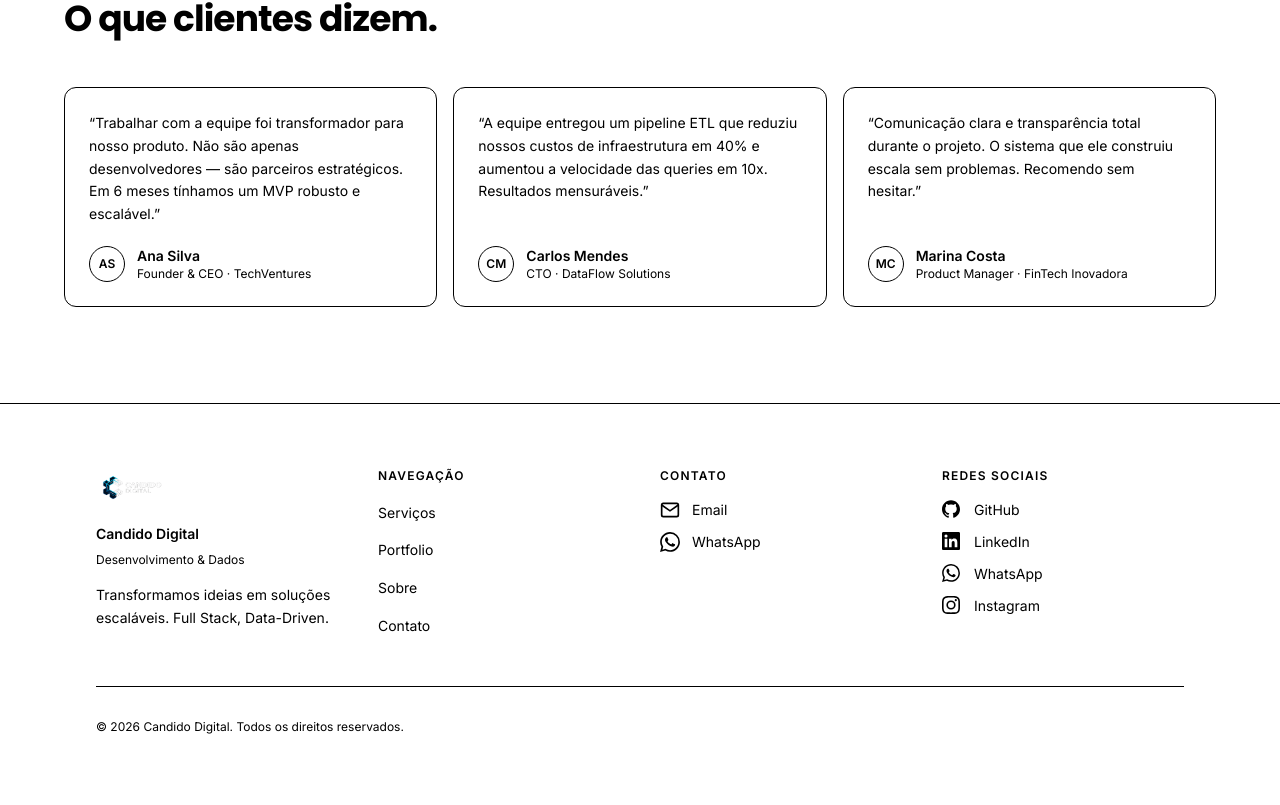
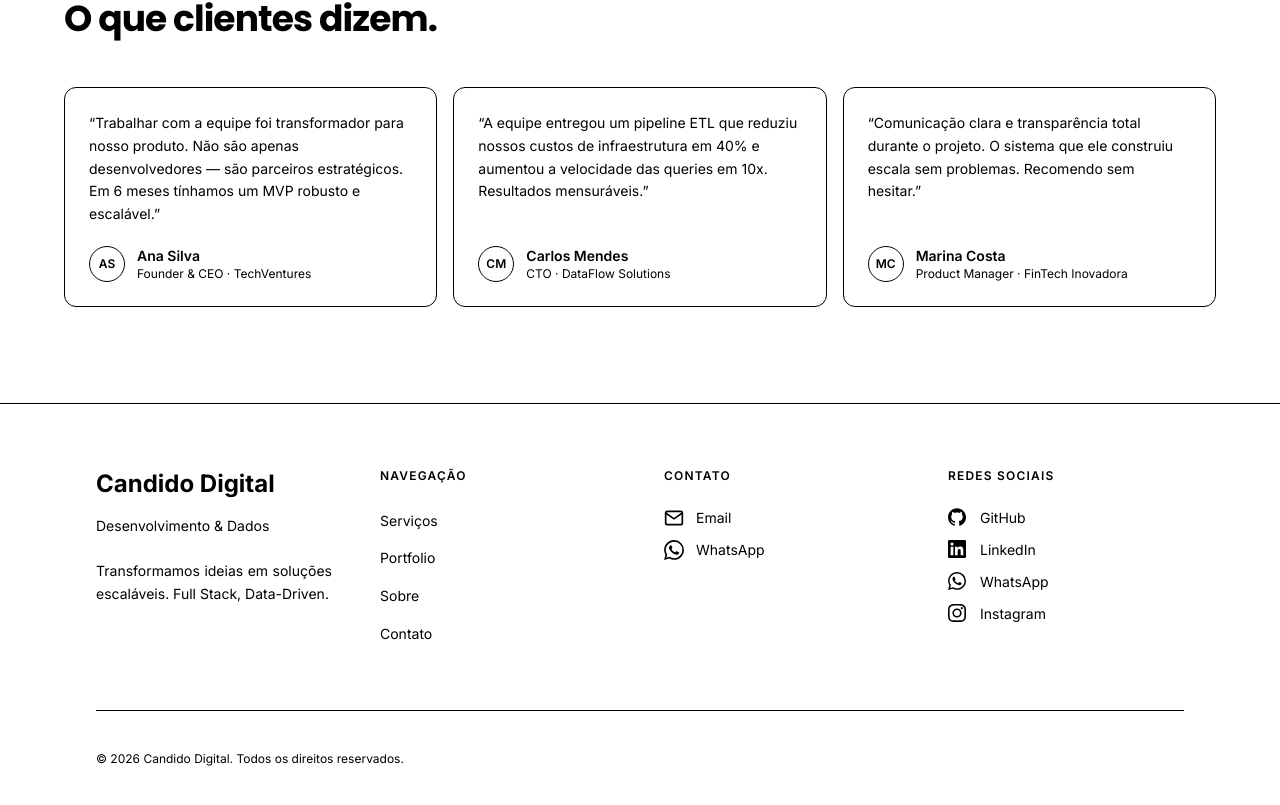
Before and after one commit to diegoscs/site_dscs, a Next.js app: page / in a window 1280 px wide. Shown: the part 2105-2910 px from the top of the page. Built offline with nearby package versions, Linux system fonts and the light colour scheme.

Commit message:
style: Improve footer layout - remove logo, increase company name size, and enhance spacing

```diff
--- a/src/components/layout/Footer.tsx
+++ b/src/components/layout/Footer.tsx
@@ -53,22 +53,19 @@ export default function Footer() {
   return (
     <footer className="border-t border-[var(--color-border-dark)]">
       <div className="max-w-6xl mx-auto px-6 lg:px-8 py-16">
-        <div className="grid grid-cols-1 md:grid-cols-4 gap-10 mb-12">
+        <div className="grid grid-cols-1 md:grid-cols-4 gap-12 mb-16">
           {/* Logo + Tagline */}
           <div>
-            <Link href="/" className="flex items-center gap-3 mb-4">
-              <img src="/candido-digital-logo.png" alt="Candido Digital Logo" className="h-10 w-auto" />
-            </Link>
-            <p className="text-sm font-semibold text-[var(--color-text-dark)] mb-2">Candido Digital</p>
-            <p className="text-xs text-[var(--color-text-secondary)] font-medium mb-4">Desenvolvimento & Dados</p>
-            <p className="text-sm text-[var(--color-text-secondary)] leading-relaxed">
+            <p className="text-2xl font-bold text-[var(--color-text-dark)] mb-4">Candido Digital</p>
+            <p className="text-sm text-[var(--color-text-secondary)] font-medium mb-6">Desenvolvimento & Dados</p>
+            <p className="text-sm text-[var(--color-text-secondary)] leading-relaxed text-justify">
               Transformamos ideias em soluções escaláveis. Full Stack, Data-Driven.
             </p>
           </div>
 
           {/* Navigation */}
           <div>
-            <p className="text-xs font-semibold text-[var(--color-text-muted)] uppercase tracking-widest mb-4">
+            <p className="text-xs font-semibold text-[var(--color-text-muted)] uppercase tracking-widest mb-6">
               Navegação
             </p>
             <ul className="space-y-3">
@@ -87,7 +84,7 @@ export default function Footer() {
 
           {/* Contact */}
           <div>
-            <p className="text-xs font-semibold text-[var(--color-text-muted)] uppercase tracking-widest mb-4">
+            <p className="text-xs font-semibold text-[var(--color-text-muted)] uppercase tracking-widest mb-6">
               Contato
             </p>
             <ul className="space-y-3">
@@ -121,7 +118,7 @@ export default function Footer() {
 
           {/* Social Networks */}
           <div>
-            <p className="text-xs font-semibold text-[var(--color-text-muted)] uppercase tracking-widest mb-4">
+            <p className="text-xs font-semibold text-[var(--color-text-muted)] uppercase tracking-widest mb-6">
               Redes Sociais
             </p>
             <ul className="space-y-3">
@@ -142,7 +139,7 @@ export default function Footer() {
           </div>
         </div>
 
-        <div className="border-t border-[var(--color-border-dark)] pt-8">
+        <div className="border-t border-[var(--color-border-dark)] pt-10">
           <p className="text-xs text-[var(--color-text-muted)]">
             © {currentYear} Candido Digital. Todos os direitos reservados.
           </p>
```
